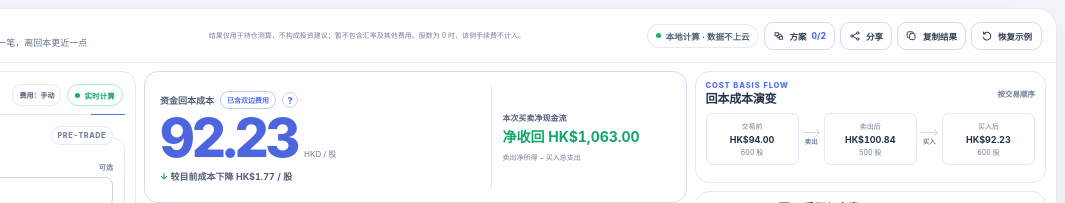
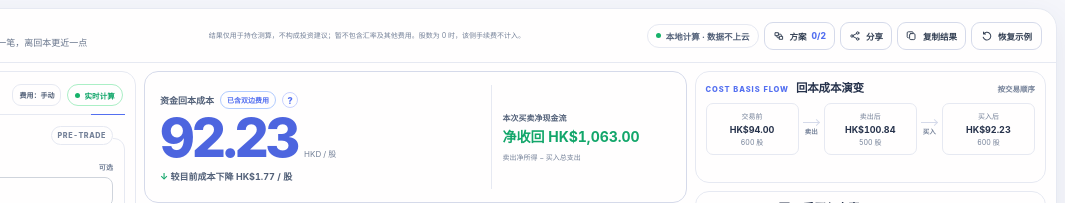
Before and after one commit to ajinggo/costbuddy, a plain HTML site: page index.html in a window 1280 px wide. Shown: the top 203 px of the page, 215-1280 px from the left. Drawn offline with Linux system fonts and the light colour scheme.

Commit message:
Align cost basis flow heading on one line

```diff
--- a/index.html
+++ b/index.html
@@ -8,7 +8,7 @@
   <meta name="apple-mobile-web-app-title" content="成本小算盘">
   <title>港股成本小算盘</title>
   <link rel="icon" href="favicon.svg" type="image/svg+xml">
-  <link rel="stylesheet" href="styles.css?v=20260727-13">
+  <link rel="stylesheet" href="styles.css?v=20260727-14">
 </head>
 <body>
   <main class="app-shell">
--- a/styles.css
+++ b/styles.css
@@ -1464,12 +1464,14 @@ input[type="range"]::-webkit-slider-thumb {
   margin-right: 10px;
 }
 
-/* Keep the lot-matrix heading compact and aligned on one baseline. */
+/* Keep compact result headings aligned on one baseline. */
+.stage-section .section-title-row,
 .comparison-section .section-title-row {
   flex-wrap: nowrap;
   align-items: baseline;
 }
 
+.stage-section .section-title-row > div,
 .comparison-section .section-title-row > div {
   display: flex;
   min-width: 0;
@@ -1477,12 +1479,14 @@ input[type="range"]::-webkit-slider-thumb {
   gap: 7px;
 }
 
+.stage-section .section-title-row .panel-kicker,
 .comparison-section .section-title-row .panel-kicker {
   flex: 0 0 auto;
   margin: 0;
   white-space: nowrap;
 }
 
+.stage-section .section-title-row h2,
 .comparison-section .section-title-row h2 {
   overflow: hidden;
   font-size: 11.5px;
@@ -1491,6 +1495,7 @@ input[type="range"]::-webkit-slider-thumb {
   white-space: nowrap;
 }
 
+.stage-section .section-title-row > span,
 .comparison-section .section-title-row > span {
   flex: 0 0 auto;
   line-height: 1;
```
